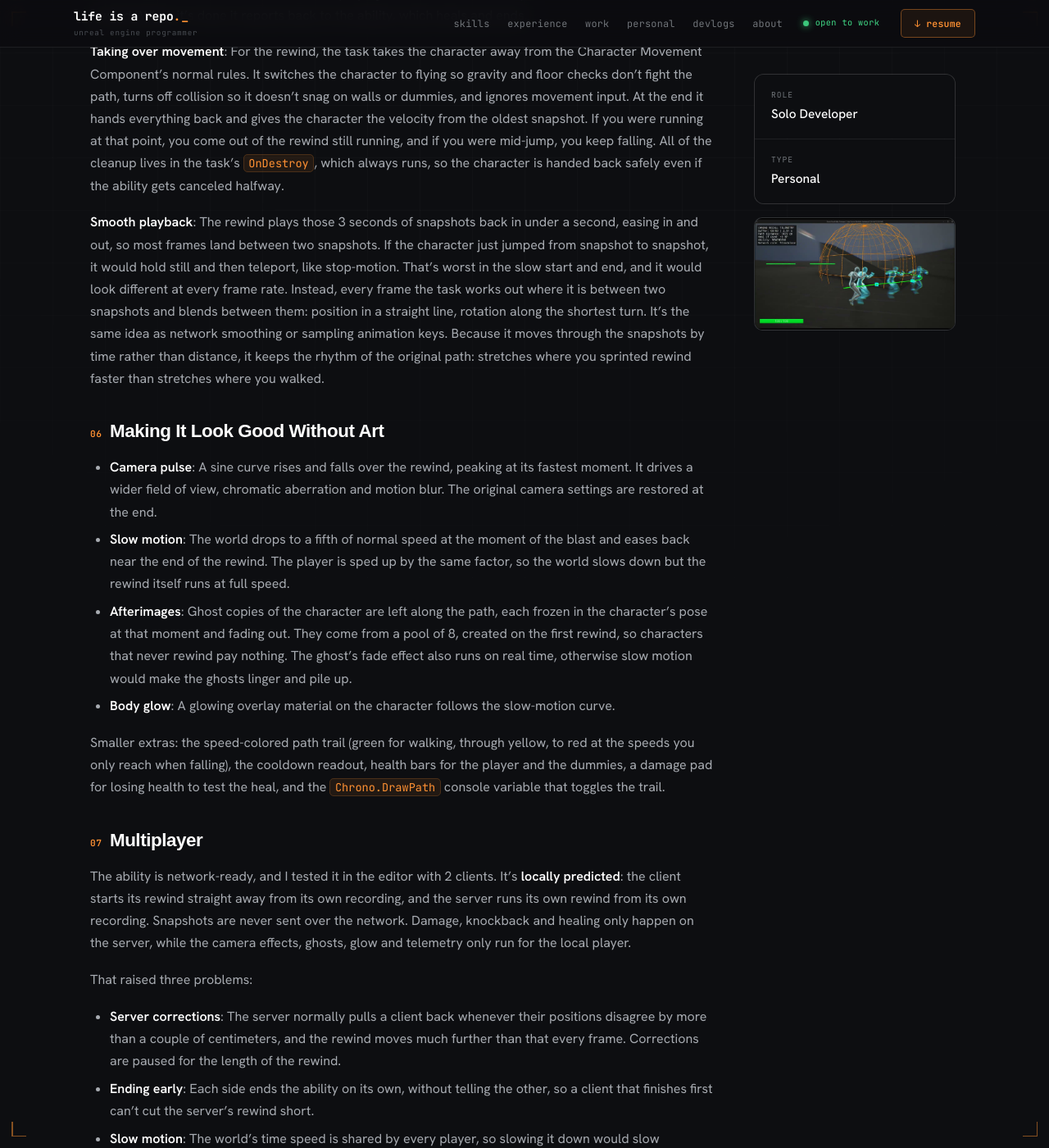
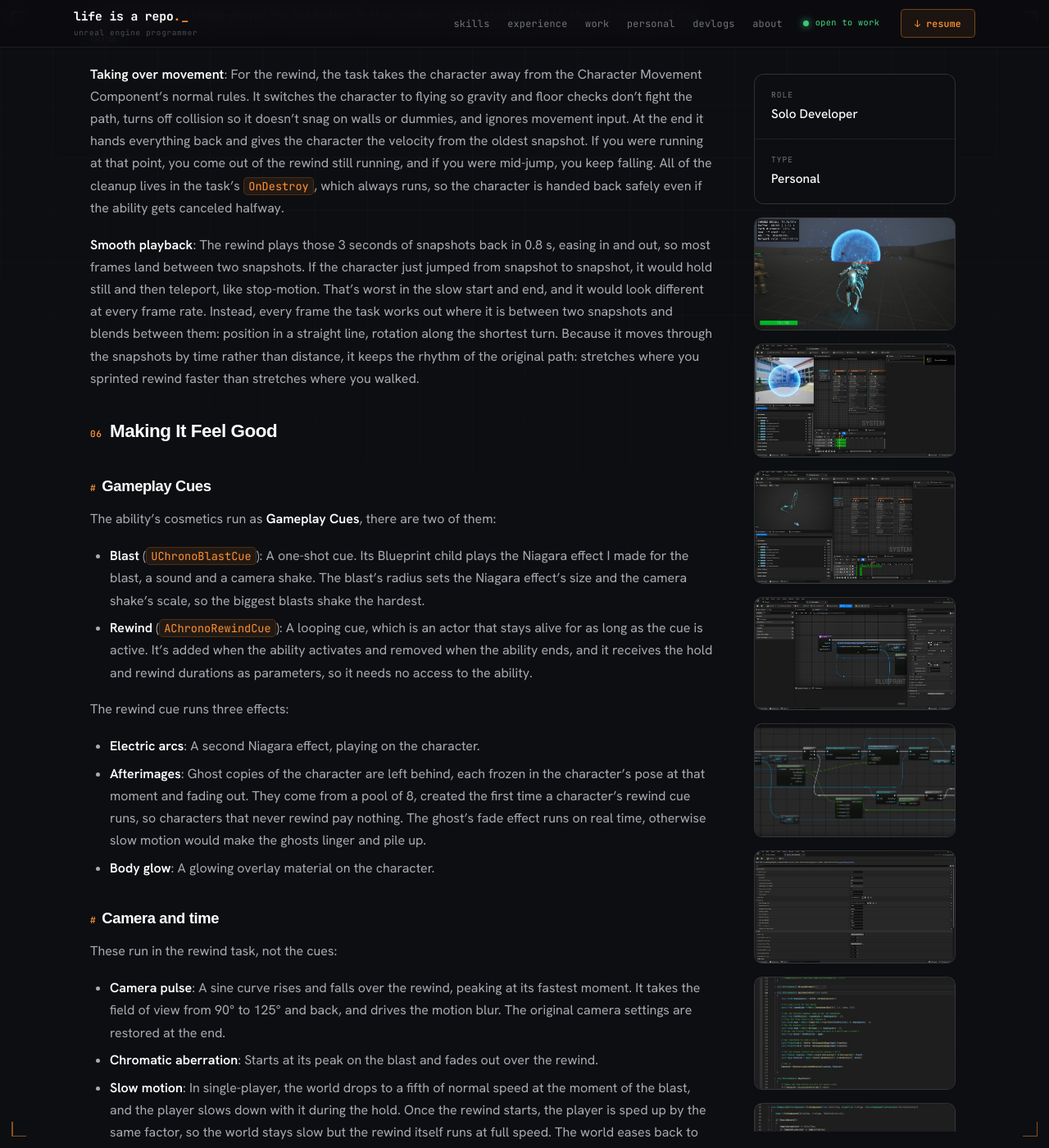
Before and after one commit to LifeisaRepo/lifeisarepo.github.io, a Jekyll site: the page built from _projects/chrono-recall.md, in a window 1280 px wide and 1400 px high, scrolled down 3092 px. Shown: the whole window at 82% size. Built offline with Jekyll 4.4.1, drawn with Linux system fonts in a browser that asks for light colours; some web fonts are replaced; some of the changed text lies outside the part shown.

Commit message:
Rewrite Chrono Recall article for v1.2.0
Covers the Gameplay Cues, Niagara effects, sound, camera and time
effects, and the multiplayer fixes. New video, build link to v1.2.0,
and a gallery of ten screenshots.

Co-Authored-By: Claude Opus 5.5 <noreply@anthropic.com>

```diff
--- a/_projects/chrono-recall.md
+++ b/_projects/chrono-recall.md
@@ -8,12 +8,12 @@ domain: "Gameplay + GAS"
 role: "Solo Developer"
 filter_tags: "ue5"
 image: "/assets/images/projects/personal/chrono-recall/hero.jpg"
-youtube_id: "V2QdCZ2GOJ8"
-gallery_images: "/assets/images/projects/personal/chrono-recall/mid-rewind.jpg"
-gallery_captions: "Mid-rewind: the blast radius, afterimages, path trail and telemetry"
+youtube_id: "9ztOQyAfum0"
+gallery_images: "/assets/images/projects/personal/chrono-recall/hero_extra.jpg,/assets/images/projects/personal/chrono-recall/BlastFX.jpg,/assets/images/projects/personal/chrono-recall/ElectrcArcFX.jpg,/assets/images/projects/personal/chrono-recall/GC_ChronoBlast_BlastFX.jpg,/assets/images/projects/personal/chrono-recall/GC_ChronoBlast_OnBurst.jpg,/assets/images/projects/personal/chrono-recall/GA_ChronoRecall_Blueprint.jpg,/assets/images/projects/personal/chrono-recall/ApplyRewindPose.jpg,/assets/images/projects/personal/chrono-recall/SnapshotRecording.jpg,/assets/images/projects/personal/chrono-recall/TemporalBufferSnapshot.jpg,/assets/images/projects/personal/chrono-recall/All_GEs.jpg"
+gallery_captions: "Mid-rewind: the blast, afterimages, electric arcs and telemetry::NS_ChronoBlast, the blast's Niagara effect::NS_ElectricArcs, the arcs that play on the character during the rewind::GC_ChronoBlast plays the blast's effect and sound::On Burst: the blast radius sets the Niagara effect's size and the camera shake's scale::BP_GA_ChronoRecall holds the tuning values and effect classes::ApplyRewindPose blends between the two snapshots around the current position::Recording at a fixed rate, whatever the frame rate::What each snapshot stores::The gameplay effects, and the damage pad for testing the heal"
 github_url: "https://github.com/LifeisaRepo/ChronoGAS"
-game_build_url: "https://github.com/LifeisaRepo/ChronoGAS/releases/tag/v1.0.0-beta"
-tags: ["UE5", "C++", "GAS", "Gameplay Ability"]
+game_build_url: "https://github.com/LifeisaRepo/ChronoGAS/releases/tag/v1.2.0"
+tags: ["UE5", "C++", "GAS", "Gameplay Ability", "Niagara"]
 ---
 
 > **Please Note:**<br>
@@ -25,18 +25,18 @@ tags: ["UE5", "C++", "GAS", "Gameplay Ability"]
 
 My last GAS project, [Aura](/projects/aura-gas/), was built by following a course, and I finished it wanting to build some features which I could call my own. Chrono Recall is a gameplay ability I designed and built outside of any course. It was also a short break from a longer project, [IPStreamMedia](/projects/ipstreammedia/).
 
-It's a time-rewind ability. Press E, the spot you're leaving explodes, and you fly back along your own path to where you were 3 seconds earlier. It took about 5 days to go from the Third Person template to the release build.
+It's a time-rewind ability. Press E, the spot you're leaving explodes, and you fly back along your own path to where you were 3 seconds earlier. The core ability took about 5 days, and the effects, sounds and camera shakes took another 2.
 
 ## What's the ability about?
 
 - **Record**: The character always remembers its last 3 seconds of movement and health.
-- **Blast**: The explosion damages and knocks back anyone nearby. The longer the path you covered in those 3 seconds, the bigger the blast. If you've been standing still there's nothing to rewind, so the ability won't fire.
-- **Rewind**: The game holds on the blast for a moment in slow motion, then you retrace your path at speed, with afterimages trailing behind you and the camera turning to watch the explosion.
+- **Blast**: The explosion damages and knocks back anyone nearby. The longer the path you covered in those 3 seconds, the bigger the blast. It has its own visuals, sound and camera shake, and the visuals grow with it. If you've barely moved there's nothing to rewind, so the ability won't fire.
+- **Rewind**: The game holds on the blast for a moment in slow motion, then you retrace your path at speed, with electric arcs on the character, afterimages trailing behind you and the camera turning to watch the explosion.
 - **Restore**: You land where you were, still carrying the momentum you had then, and you're healed back to the health you had there.
 - **Cooldown**: 3 seconds before you can use it again.
-- **Debug view**: A path trail colored by speed and a live telemetry overlay show what the ability is recording.
+- **Debug view**: A live telemetry overlay shows what the ability is recording. A path trail colored by speed and a sphere showing the blast radius can be switched on as well.
 
-The character, animations and input come from the Third Person template. Every effect is C++ plus a couple of materials.
+The character, animations and input come from the Third Person template.
 
 ## Recording the Past
 
@@ -48,13 +48,13 @@ The rate stays at 20 a second whatever the frame rate is. Each frame adds its ti
 
 ## The Ability
 
-The ability, `UGA_ChronoRecall`, is a C++ class with a Blueprint child that holds the tuning values and effect classes. Pressing E activates it by its gameplay tag, as long as two checks pass: the cooldown is over, and there's at least a little recorded path to rewind (25 cm).
+The ability, `UGA_ChronoRecall`, is a C++ class with a Blueprint child that holds the tuning values and effect classes. Pressing E activates it by its gameplay tag, as long as two checks pass: the cooldown is over, and there's enough recorded path to rewind (at least 120 cm).
 
 ### The blast
 
-A full 3-second sprint maxes out the blast's power, and the radius, damage and knockback all scale with it. Damage goes through GAS: the damage effect gets its amount at runtime as a **Set by Caller** value and writes it into an `IncomingDamage` **meta attribute**. It's the same damage pattern I had learned in Aura.
+The blast's power comes from the length of the recorded path, reaching its maximum at 2,500 cm, and the radius, damage and knockback all scale with it. On flat ground, walking for the full 3 seconds gets you to about 60% at most, and sprinting gets you close to the top at about 96%. Damage goes through GAS: the damage effect gets its amount at runtime as a **Set by Caller** value and writes it into an `IncomingDamage` **meta attribute**. It's the same damage pattern I had learned in Aura. The ability also fires a Gameplay Cue (more on that below) for the blast's visuals and sound, with the radius and power as parameters.
 
-My first plan for the knockback was a physics impulse, but that would do nothing here: characters in Unreal move on a capsule that doesn't simulate physics. Instead, the blast launches them through their movement component (`LaunchCharacter`), harder near the center and softer at the edge. When the blast kills a training dummy, it turns into a ragdoll that keeps the blast's velocity, so the body flies with the explosion.
+Dummies that survive the blast are knocked back with `LaunchCharacter`, harder near the center and softer at the edge. Dummies that don't survive turn into ragdolls and are thrown with `AddImpulse`.
 
 ### The heal
 
@@ -62,42 +62,65 @@ When the rewind finishes, the server compares the health in the oldest snapshot
 
 ## The Rewind
 
-The rewind itself is a custom **ability task**, `UChronoRewind`. _(An ability task is a piece of work an ability starts and then waits on, like an animation playing out. This one ticks every frame and runs the whole rewind.)_ When it's done it reports back to the ability, which heals and ends.
+The rewind itself is a custom **ability task**, `UChronoRewind`. My first plan was a 0.6 s rewind and nothing else, but you need to see the blast before you leave it. So there's a 0.2 s hold on the blast first, followed by a 0.8 s rewind. In single-player the hold plays in slow motion, which stretches it to about 1 second of real time.
 
 **Taking over movement**: For the rewind, the task takes the character away from the Character Movement Component's normal rules. It switches the character to flying so gravity and floor checks don't fight the path, turns off collision so it doesn't snag on walls or dummies, and ignores movement input. At the end it hands everything back and gives the character the velocity from the oldest snapshot. If you were running at that point, you come out of the rewind still running, and if you were mid-jump, you keep falling. All of the cleanup lives in the task's `OnDestroy`, which always runs, so the character is handed back safely even if the ability gets canceled halfway.
 
-**Smooth playback**: The rewind plays those 3 seconds of snapshots back in under a second, easing in and out, so most frames land between two snapshots. If the character just jumped from snapshot to snapshot, it would hold still and then teleport, like stop-motion. That's worst in the slow start and end, and it would look different at every frame rate. Instead, every frame the task works out where it is between two snapshots and blends between them: position in a straight line, rotation along the shortest turn. It's the same idea as network smoothing or sampling animation keys. Because it moves through the snapshots by time rather than distance, it keeps the rhythm of the original path: stretches where you sprinted rewind faster than stretches where you walked.
+**Smooth playback**: The rewind plays those 3 seconds of snapshots back in 0.8 s, easing in and out, so most frames land between two snapshots. If the character just jumped from snapshot to snapshot, it would hold still and then teleport, like stop-motion. That's worst in the slow start and end, and it would look different at every frame rate. Instead, every frame the task works out where it is between two snapshots and blends between them: position in a straight line, rotation along the shortest turn. Because it moves through the snapshots by time rather than distance, it keeps the rhythm of the original path: stretches where you sprinted rewind faster than stretches where you walked.
 
-## Making It Look Good Without Art
+## Making It Feel Good
 
-- **Camera pulse**: A sine curve rises and falls over the rewind, peaking at its fastest moment. It drives a wider field of view, chromatic aberration and motion blur. The original camera settings are restored at the end.
-- **Slow motion**: The world drops to a fifth of normal speed at the moment of the blast and eases back near the end of the rewind. The player is sped up by the same factor, so the world slows down but the rewind itself runs at full speed.
-- **Afterimages**: Ghost copies of the character are left along the path, each frozen in the character's pose at that moment and fading out. They come from a pool of 8, created on the first rewind, so characters that never rewind pay nothing. The ghost's fade effect also runs on real time, otherwise slow motion would make the ghosts linger and pile up.
-- **Body glow**: A glowing overlay material on the character follows the slow-motion curve.
+### Gameplay Cues
 
-Smaller extras: the speed-colored path trail (green for walking, through yellow, to red at the speeds you only reach when falling), the cooldown readout, health bars for the player and the dummies, a damage pad for losing health to test the heal, and the `Chrono.DrawPath` console variable that toggles the trail.
+The ability's cosmetics run as **Gameplay Cues**, there are two of them:
+
+- **Blast** (`UChronoBlastCue`): A one-shot cue. Its Blueprint child plays the Niagara effect I made for the blast, a sound and a camera shake. The blast's radius sets the Niagara effect's size and the camera shake's scale, so the biggest blasts shake the hardest.
+- **Rewind** (`AChronoRewindCue`): A looping cue, which is an actor that stays alive for as long as the cue is active. It's added when the ability activates and removed when the ability ends, and it receives the hold and rewind durations as parameters, so it needs no access to the ability.
+
+The rewind cue runs three effects:
+
+- **Electric arcs**: A second Niagara effect, playing on the character.
+- **Afterimages**: Ghost copies of the character are left behind, each frozen in the character's pose at that moment and fading out. They come from a pool of 8, created the first time a character's rewind cue runs, so characters that never rewind pay nothing. The ghost's fade effect runs on real time, otherwise slow motion would make the ghosts linger and pile up.
+- **Body glow**: A glowing overlay material on the character.
+
+### Camera and time
+
+These run in the rewind task, not the cues:
+
+- **Camera pulse**: A sine curve rises and falls over the rewind, peaking at its fastest moment. It takes the field of view from 90° to 125° and back, and drives the motion blur. The original camera settings are restored at the end.
+- **Chromatic aberration**: Starts at its peak on the blast and fades out over the rewind.
+- **Slow motion**: In single-player, the world drops to a fifth of normal speed at the moment of the blast, and the player slows down with it during the hold. Once the rewind starts, the player is sped up by the same factor, so the world stays slow but the rewind itself runs at full speed. The world eases back to normal over the last 30% of the rewind.
+- **Camera turn**: Look input is ignored and the camera turns toward the blast, but only once the player is more than 1 m away from it, to avoid wild swings near the blast point.
+
+### Sound and extras
+
+The rewind and its exit each have their own sound too, and the walk and run animations have footsteps with variations.
+
+Smaller extras: the speed-colored path trail (green for walking, through yellow, to red at the speeds you only reach when falling), the cooldown readout, health bars for the player and the dummies, a damage pad for losing health to test the heal, and the `Chrono.DrawPath` console variable.
 
 ## Multiplayer
 
-The ability is network-ready, and I tested it in the editor with 2 clients. It's **locally predicted**: the client starts its rewind straight away from its own recording, and the server runs its own rewind from its own recording. Snapshots are never sent over the network. Damage, knockback and healing only happen on the server, while the camera effects, ghosts, glow and telemetry only run for the local player.
+The ability is network-ready, and I tested it in the editor with 2 clients, including the Gameplay Cues. It's **locally predicted**: the client starts its rewind straight away from its own recording, and the server runs its own rewind from its own recording. Snapshots are never sent over the network. Damage, knockback and healing only happen on the server, and the camera effects, telemetry and path trail only run for the local player.
 
-That raised three problems:
+That raised a few problems:
 
 - **Server corrections**: The server normally pulls a client back whenever their positions disagree by more than a couple of centimeters, and the rewind moves much further than that every frame. Corrections are paused for the length of the rewind.
 - **Ending early**: Each side ends the ability on its own, without telling the other, so a client that finishes first can't cut the server's rewind short.
 - **Slow motion**: The world's time speed is shared by every player, so slowing it down would slow everyone. Slow motion only runs in single-player.
+- **Other players' view**: Clients that didn't activate the ability still need to see and hear it, which is why the cosmetics are Gameplay Cues.
+- **Sprint speed**: Sprinting changes `MaxWalkSpeed`, which isn't replicated. If only the client knew about it, the server's character would walk, and the server's recording, and so the blast it calculates, wouldn't match the client's. A server RPC, `ServerSetSprint`, sends the speed so both recordings follow the same path.
 
 Under heavy simulated lag there's a small snap at the end of the rewind, which I've accepted.
 
 ## Learnings
 
-I knew GAS from Aura, but most of what's above was new to me: ring buffers, custom ticking ability tasks, the local prediction gotchas, and easing curves for nearly every effect. A few smaller things I picked up along the way:
+I knew GAS from Aura, but most of what's above was new to me: ring buffers, the local prediction gotchas, real time versus world time under slow motion, and easing curves for nearly every effect. A few smaller things I picked up along the way:
 
 - **Freezing a pose cheaply**: a `UPoseableMeshComponent` can copy a skeletal mesh's pose once and hold it, which is all an afterimage needs.
 - **Reading a cooldown from GAS**: the telemetry finds the time left on the cooldown with an `FGameplayEffectQuery` for effects that grant the cooldown tag.
 
 ## Final Notes
 
-_Right now the character glides back along its path. Next up is reverse locomotion: feeding the recorded velocity to the movement component and letting the Animation Blueprint play the walk and run cycles backwards while the rewind is active, so the character actually runs backwards instead._
+_Currently the character switches to the Falling animation and glides back along its path during the rewind. If I came back to this project, I'd add reverse locomotion: feeding the recorded velocity to the movement component and letting the Animation Blueprint play the walk and run cycles backwards while the rewind is active, so the character actually runs backwards instead, though I'm not sure if it'll actually look good._
 
 </div>
```
Also changed, not shown: assets/images/projects/personal/chrono-recall/All_GEs.jpg (added), assets/images/projects/personal/chrono-recall/ApplyRewindPose.jpg (added), assets/images/projects/personal/chrono-recall/BlastFX.jpg (added), assets/images/projects/personal/chrono-recall/ElectrcArcFX.jpg (added), assets/images/projects/personal/chrono-recall/GA_ChronoRecall_Blueprint.jpg (added), assets/images/projects/personal/chrono-recall/GC_ChronoBlast_BlastFX.jpg (added), assets/images/projects/personal/chrono-recall/GC_ChronoBlast_OnBurst.jpg (added), assets/images/projects/personal/chrono-recall/SnapshotRecording.jpg (added), assets/images/projects/personal/chrono-recall/TemporalBufferSnapshot.jpg (added), assets/images/projects/personal/chrono-recall/hero.jpg, assets/images/projects/personal/chrono-recall/hero_extra.jpg (added), assets/images/projects/personal/chrono-recall/mid-rewind.jpg (deleted).
